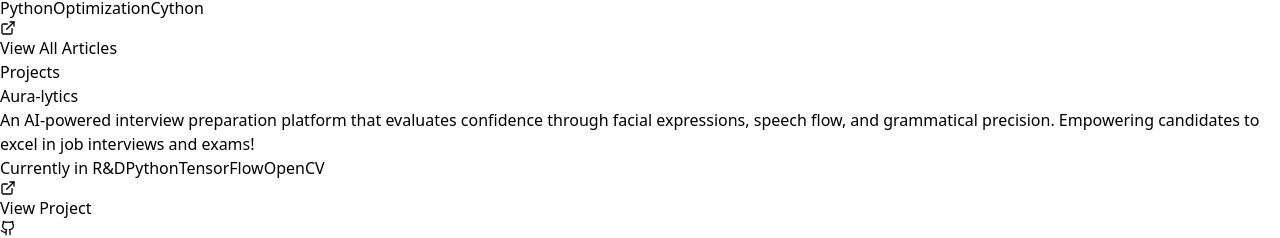
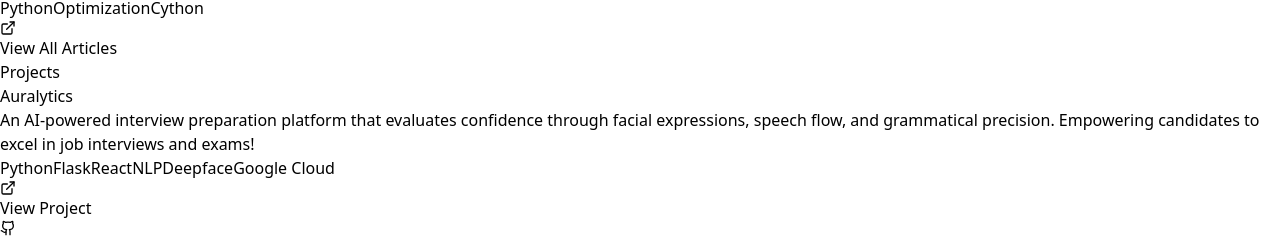
Before and after one commit to whyvineet/portfolio, a React (Vite) app: page / in a window 1280 px wide. Shown: the part 2278-2516 px from the top of the page. Built offline with nearby package versions, Linux system fonts and the light colour scheme; no server answers.

Commit message:
fix: update project title and details for Auralytics; enhance technologies and add links

```diff
--- a/src/data/portfolioData.js
+++ b/src/data/portfolioData.js
@@ -29,11 +29,11 @@ const portfolioData = {
   ],
   projects: [
     {
-      title: "Aura-lytics",
+      title: "Auralytics",
       description: "An AI-powered interview preparation platform that evaluates confidence through facial expressions, speech flow, and grammatical precision. Empowering candidates to excel in job interviews and exams!",
-      technologies: ["Currently in R&D", "Python", "TensorFlow", "OpenCV"],
-      link: "",
-      github: "",
+      technologies: ["Python", "Flask", "React", "NLP", "Deepface", "Google Cloud"],
+      link: "https://auralytics.tech/",
+      github: "https://github.com/whyvineet/auralytics-docs/",
     },
     {
       title: "Project Raksha",
```
